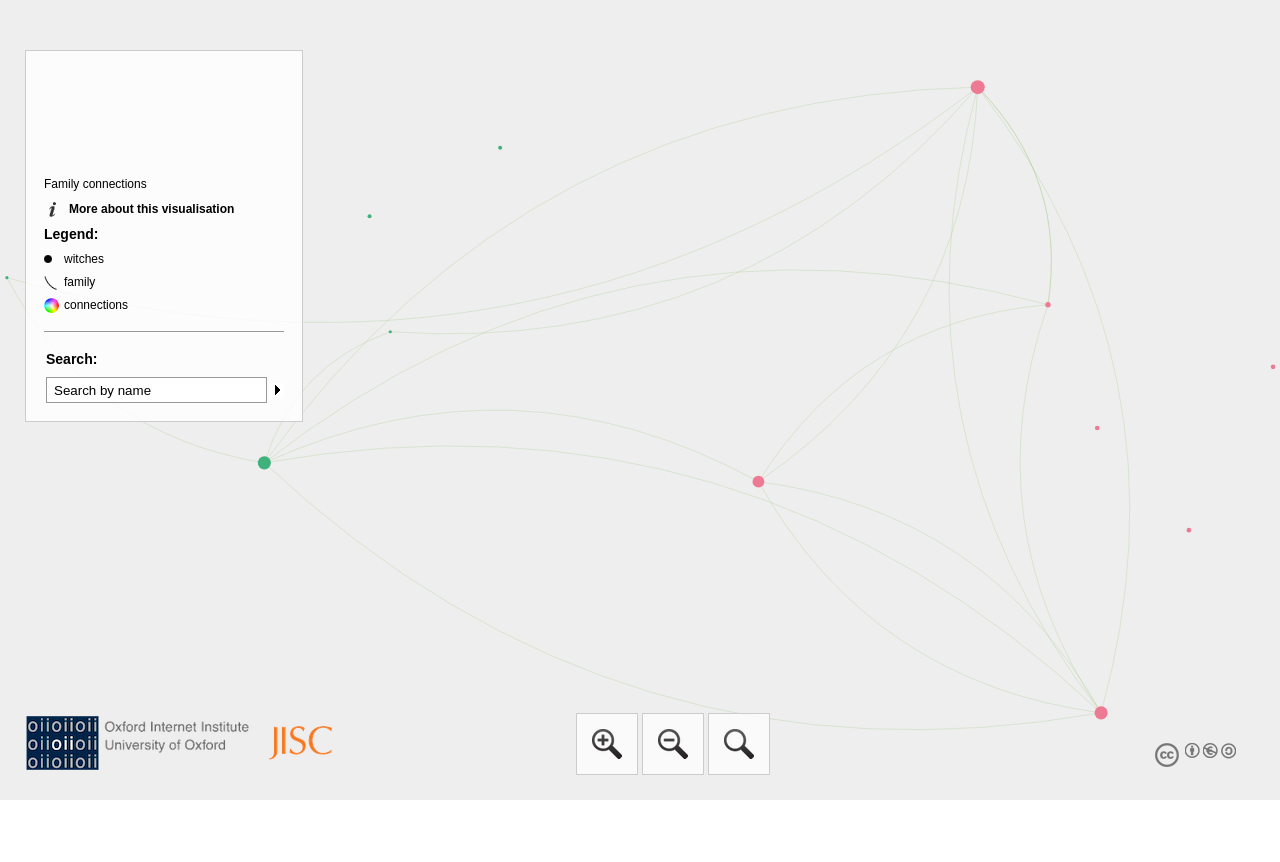
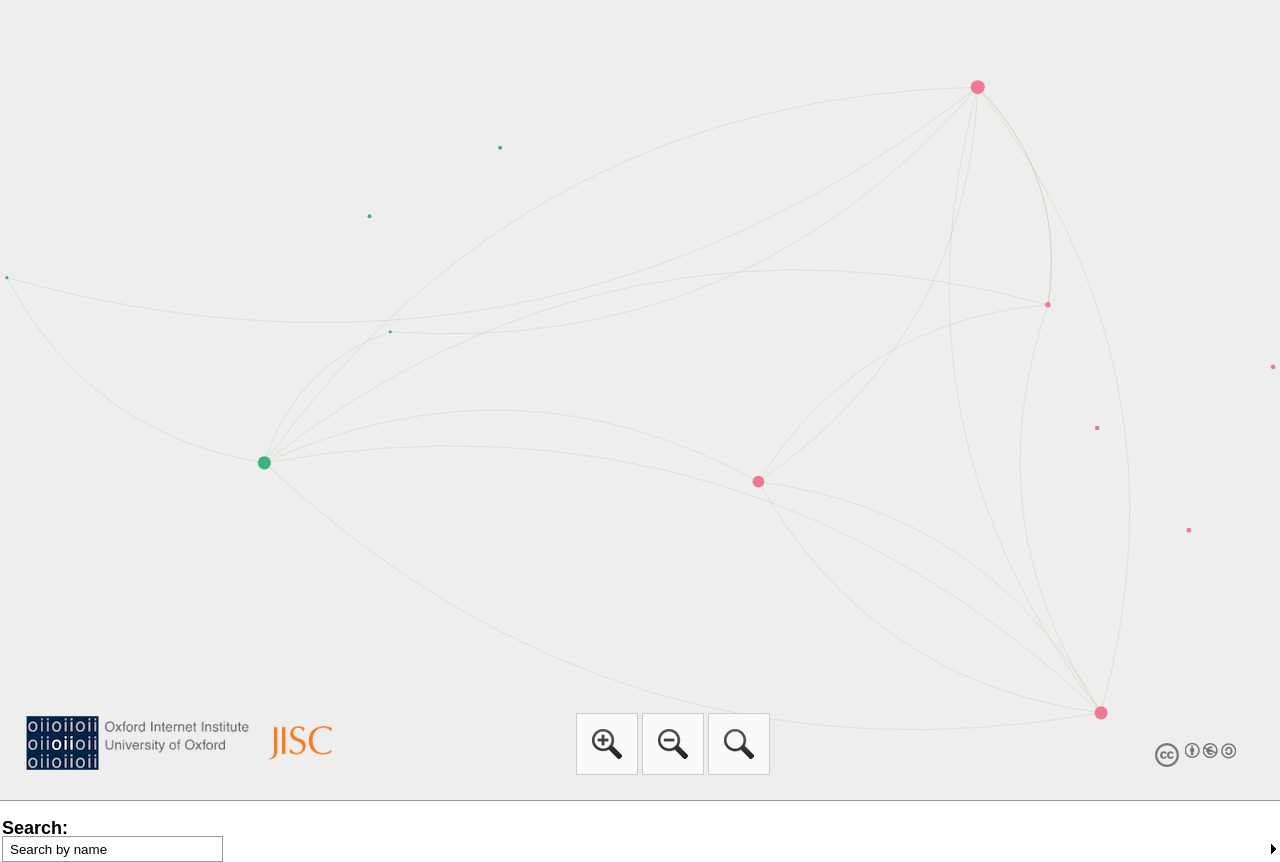
Before and after one commit to laraPPr/IssobellErskineFamily, a plain HTML site: page network/index.html in a window 1280 px wide. Before the commit the page ends 800 px from the top, so only its background shows below. Drawn offline with Linux system fonts and the light colour scheme.

Commit message:
remove legend

```diff
--- a/network/index.html
+++ b/network/index.html
@@ -26,7 +26,7 @@
   <div class="sigma-parent">
     <div class="sigma-expand" id="sigma-canvas"></div>
   </div>
-<div id="mainpanel">
+<!--<div id="mainpanel">
   <div class="col">
     <div id="maintitle"></div>
     <div id="title"></div>
@@ -49,7 +49,7 @@
             <dd></dd>
             </dl>
 	</div>
-</div>
+</div> -->
     <div class="b1">
     <form>
       <div id="search" class="cf"><h2>Search:</h2>
```
Lines whose indentation alone changed are shown as unchanged.
